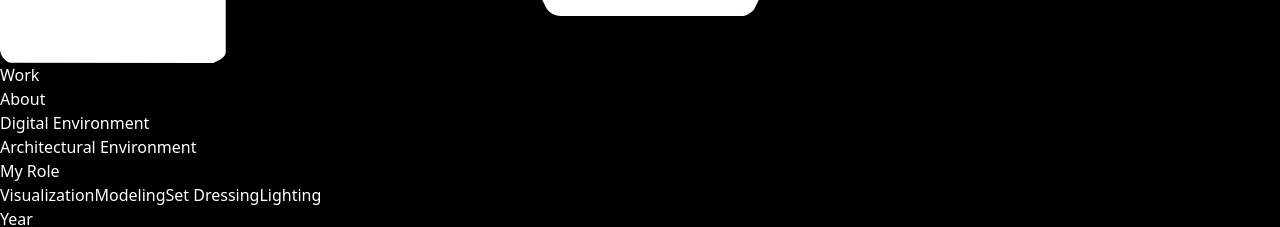
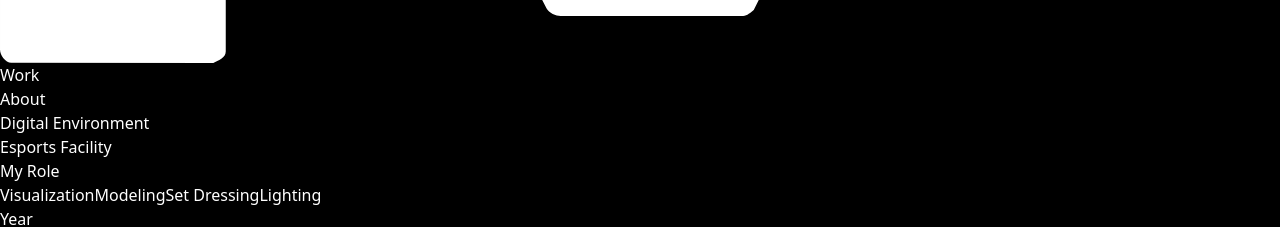
Before and after one commit to manny0730/portfolio, a React (Vite) app: page /#/ArchEnv in a window 1280 px wide. Shown: the part 1140-1367 px from the top of the page. Built offline with nearby package versions, Linux system fonts and the light colour scheme.

Commit message:
Update Project Data

```diff
--- a/src/components/pages/ArchEnv.jsx
+++ b/src/components/pages/ArchEnv.jsx
@@ -3,7 +3,7 @@ import ProjectLayout from "../ProjectLayout";
 const ArchEnv = () => {
     return (
         <ProjectLayout
-            title="Architectural Environment"
+            title="Esports Facility"
             subtitle="Digital Environment"
             role="Visualization, Modeling, Set Dressing, Lighting"
             year="2021"
--- a/src/data/projectData.js
+++ b/src/data/projectData.js
@@ -21,7 +21,7 @@ export const envProjects = [
     { id: 1, title: "INTERCOSMIC DRIFTERS", description: "Concept environment for the Mission To Minerva challenge by KitBash3D.", image: "/portfolio/thumbnails/intercosmic.png", link: "/Intercosmic" },
     // { id: 2, title: "AIA LRGV", description: "Prototype app exploring architectural presentation workflows in Twinmotion/UE5.", image: null },
     { id: 3, title: "LAND OF NIGHTMARES", description: "Horror-themed environment study blending real-world architecture with game-ready assets.", image: "/portfolio/thumbnails/LoN_Cover.png", link: "/LoN" },
-    { id: 7, title: "ARCHITECTURAL ENVIRONMENT", description: "Architectural visualization concept for a Texas A&M Esports facility, featuring a fully realized reception and arcade area.", image: "/portfolio/thumbnails/ArchShot6.png", link: "/ArchEnv" },
+    { id: 7, title: "ESPORTS FACILITY", description: "Architectural visualization concept for a Texas A&M Esports facility, featuring a fully realized reception and arcade area.", image: "/portfolio/thumbnails/ArchShot6.png", link: "/ArchEnv" },
     { id: 4, title: "GAME ENVIRONMENT", description: "Interactive recreation of the Luigi's Mansion 3 lobby, developed as a modular game environment in Unreal Engine 5.", image: "/portfolio/thumbnails/LuigiMansion.jpg", link: "/LuigiMansion" },
     { id: 5, title: "LIVE ACTION EXTENSION", description: "Recreation of a scene from the 1946 film The Best Years of Our Lives, integrating NURBS-based 3D assets into live-action photography.", image: "/portfolio/thumbnails/LiveActionExtensionSet.jpg", link: "/LiveActionExtension" },
     // { id: 6, title: "ANIMATED MOVIE", description: "Animated sequence reconstructing a classic movie scene with custom sims.", image: null },
```
